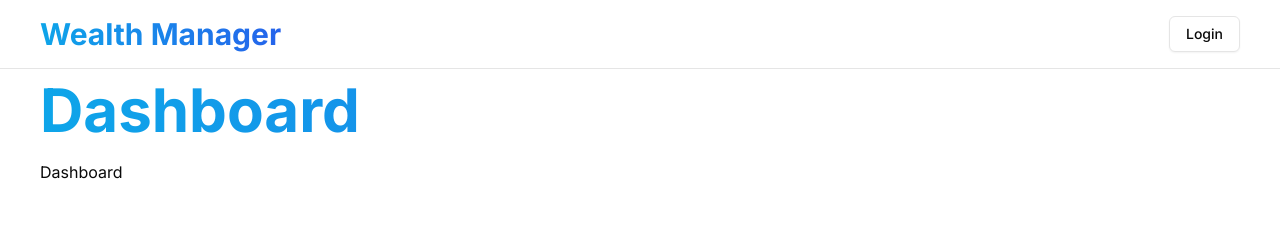
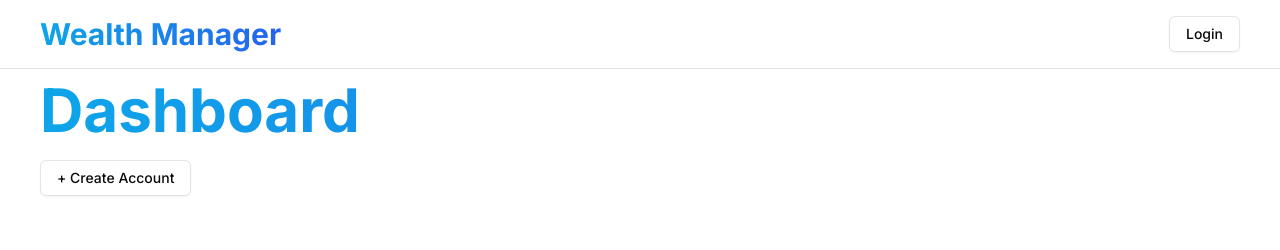
Before and after one commit to Priyanshu9898/Weath-Manager, a Next.js app: page /dashboard in a window 1280 px wide. Shown: the top 250 px of the page. Built offline with nearby package versions, Linux system fonts and the light colour scheme; no server answers.

Commit message:
Create a drawer to add transaction

```diff
--- a/app/(main)/dashboard/page.tsx
+++ b/app/(main)/dashboard/page.tsx
@@ -1,7 +1,17 @@
+import CreateAccountDrawer from "@/components/CreateAccountDrawer";
 import React from "react";
 
 const Dashboard = () => {
-  return <div>Dashboard</div>;
+  return (
+    <div>
+      {/*  */}
+
+      {/*  */}
+
+      {/* Create Account and All Account section */}
+      <CreateAccountDrawer />
+    </div>
+  );
 };
 
 export default Dashboard;
--- /dev/null
+++ b/components/CreateAccountDrawer.tsx
@@ -0,0 +1,39 @@
+"use client";
+
+import React from "react";
+
+import { Button } from "@/components/ui/button";
+import {
+  Drawer,
+  //   DrawerClose,
+  DrawerContent,
+  DrawerDescription,
+  //   DrawerFooter,
+  DrawerHeader,
+  DrawerTitle,
+  DrawerTrigger,
+} from "@/components/ui/drawer";
+
+const CreateAccountDrawer = () => {
+  return (
+    <div>
+      <Drawer>
+        <DrawerTrigger asChild>
+          <Button variant="outline">+ Create Account</Button>
+        </DrawerTrigger>
+        <DrawerContent>
+          <div className="mx-auto w-full max-w-sm">
+            <DrawerHeader>
+              <DrawerTitle>Create Account</DrawerTitle>
+              <DrawerDescription>
+                Create a new account to manage your transactions.
+              </DrawerDescription>
+            </DrawerHeader>
+          </div>
+        </DrawerContent>
+      </Drawer>
+    </div>
+  );
+};
+
+export default CreateAccountDrawer;
```
